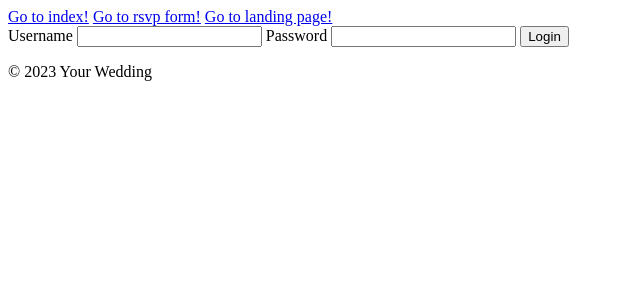
After one commit to Ctaylor27/Wedding_invitation_deploy, a Django app: page /login in a window 1280 px wide. The commit adds this page. Shown: the top 300 px of the page, without its empty margins (0-640 px from the left). Run offline with Django 5.2, Linux system fonts and the light colour scheme.

Commit message:
protected the admin page

```diff
--- a/rsvp/templates/base.html
+++ b/rsvp/templates/base.html
@@ -17,6 +17,10 @@
             <a href="{% url 'rsvp:landing' %}">Go to landing page!</a>
         </nav>
 
+        {% if message %}
+        {{ message }}
+        {% endif %}
+
         <main>
             {% block content %}{% endblock %}
         </main>
--- /dev/null
+++ b/rsvp/templates/rsvp/login.html
@@ -0,0 +1,19 @@
+{% extends "base.html" %}
+{% load static %}
+
+
+{% block content %}
+
+    <div class="frame landing">
+        <form action="{% url 'rsvp:login' %}" method="POST">
+            {% csrf_token %}
+            <label for="username">Username</label>
+            <input type="text" name="username" id="username">
+            <label for="password">Password</label>
+            <input type="password" name="password" id="password">
+            <button type="submit">Login</button>
+        </form>
+    </div>
+
+
+{% endblock content %}
--- a/rsvp/urls.py
+++ b/rsvp/urls.py
@@ -1,13 +1,14 @@
 # urls.py
 
 from django.urls import path
-from .views import index, RSVPView, submit_rsvp, landing, delete
+from .views import index, RSVPView, submit_rsvp, landing, delete, login_user
 from django.conf.urls.static import static
 app_name = 'rsvp'
 
 urlpatterns = [
-    path('', index, name='index'),
-    path('landing', landing, name='landing'),
+    path('', landing, name='landing'),
+    path('login', login_user, name="login"),
+    path('guestlist', index, name='index'),
     path('rsvp_form', RSVPView, name='rsvp_form'),
     path('submit', submit_rsvp, name='submit_rsvp'),
     path('del/<int:id>', delete, name='delete')
--- a/rsvp/views.py
+++ b/rsvp/views.py
@@ -1,16 +1,33 @@
 from django.shortcuts import render
 from django.http import HttpResponseRedirect, HttpResponse, HttpResponseForbidden
-from django.views.decorators.http import require_POST
+from django.contrib.auth import authenticate, login
 from django.urls import reverse
 from .models import RSVP, Attendee
 from django.db import transaction
 # Create your views here.
 
 def index(request):
-    rsvps = RSVP.objects.all()
-    guests = Attendee.objects.all()
-    context = { 'rsvps': rsvps, 'rsvp_count' : rsvps.count(), 'guest_count' : guests.count()}
-    return render(request, 'rsvp/index.html', context)
+    # Check if the user is logged in
+    if request.user.is_authenticated:
+        rsvps = RSVP.objects.all()
+        guests = Attendee.objects.all()
+        context = { 'rsvps': rsvps, 'rsvp_count' : rsvps.count(), 'guest_count' : guests.count()}
+        return render(request, 'rsvp/index.html', context)
+    else:
+        return render(request, 'rsvp/login.html', {'message': 'You must log in to view the guest list.'})
+
+def login_user(request):
+    if request.method == "POST":
+        username = request.POST["username"]
+        password = request.POST["password"]
+        user = authenticate(request, username=username, password=password)
+        if user is not None:
+            login(request, user)
+            return HttpResponseRedirect(reverse("rsvp:index"))
+            ...
+        else:
+            return render(request, 'rsvp/login.html', {'message': "invalid user"})
+    return render(request, 'rsvp/login.html', {})
 
 def landing(request):
     return render(request, 'rsvp/landing.html')
@@ -18,7 +35,7 @@ def landing(request):
 def RSVPView(request):
     return render(request, 'rsvp/rsvp_form.html')
 
-# @require_POST
+
 def submit_rsvp(request):
     if request.method == "POST":
 
--- a/rsvpdjango/settings.py
+++ b/rsvpdjango/settings.py
@@ -25,7 +25,7 @@ BASE_DIR = Path(__file__).resolve().parent.parent
 SECRET_KEY = 'django-insecure-fd++lrj0ba6d)fx!f#e1-wzctg4-3ozag8$0dwpnfuthsv-dxa'
 
 # SECURITY WARNING: don't run with debug turned on in production!
-DEBUG = False
+DEBUG = True
 
 ALLOWED_HOSTS = ["*"]
 
```
Also changed, not shown: Todo List.md (+1 -1 lines).
